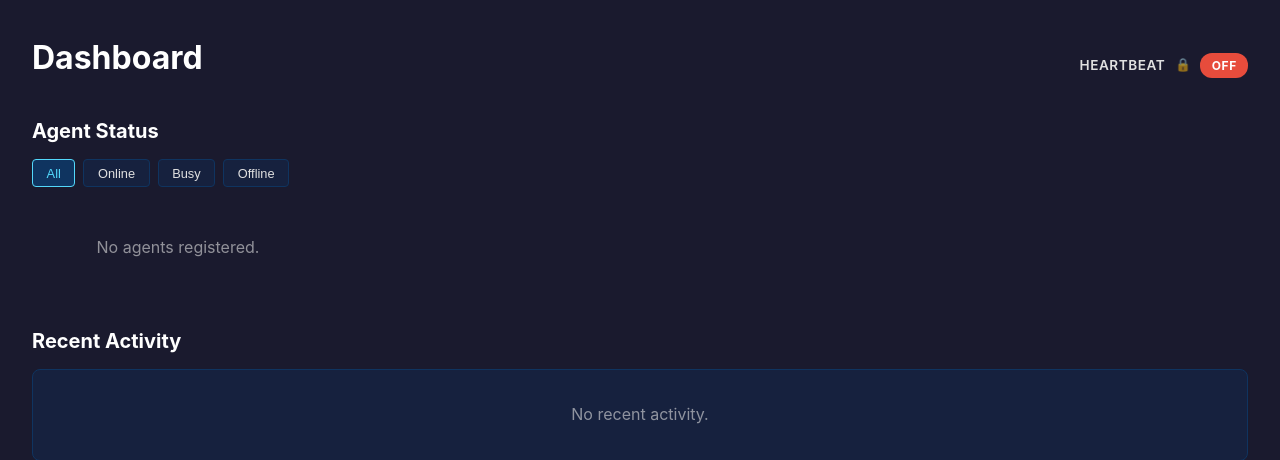
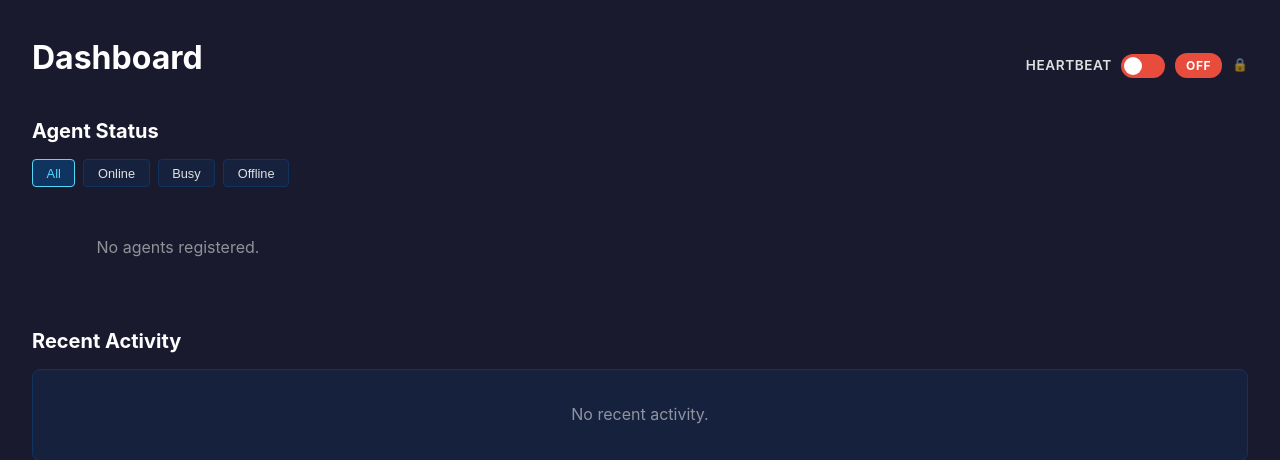
Before and after one commit to danielmajestic/cc-team-dashboard, a Flask app: page / in a window 1280 px wide. Shown: the part 65-525 px from the top of the page. Run offline with Flask 3, Linux system fonts and the light colour scheme; data that the repository does not hold is empty.

Commit message:
fix: public heartbeat shows frozen toggle slider matching admin style
Public visitors now see the same green toggle slider as admins (visually
identical) but non-clickable, with a lock emoji after the ON badge.

Co-Authored-By: Claude Opus 4.6 <noreply@anthropic.com>

```diff
--- a/static/css/style.css
+++ b/static/css/style.css
@@ -486,6 +486,11 @@ h2 {
     color: #fff;
 }
 
+.toggle-frozen {
+    pointer-events: none;
+    cursor: default;
+}
+
 .hb-lock {
     font-size: 0.8rem;
     opacity: 0.6;
--- a/static/js/dashboard.js
+++ b/static/js/dashboard.js
@@ -309,7 +309,7 @@
 
     function updateHeartbeatUI(active) {
         var badge = document.getElementById('heartbeat-badge');
-        var btn = document.getElementById('toggle-btn');
+        var btn = document.getElementById('toggle-btn') || document.getElementById('toggle-display');
 
         if (badge) {
             badge.textContent = active ? 'ON' : 'OFF';
--- a/templates/dashboard.html
+++ b/templates/dashboard.html
@@ -7,12 +7,15 @@
         <span class="heartbeat-label">Heartbeat</span>
         {% if is_admin %}
         <button class="toggle-btn" id="toggle-btn" title="Toggle heartbeat service">
-            <span class="toggle-indicator" id="toggle-indicator"></span>
+            <span class="toggle-indicator"></span>
         </button>
         {% else %}
-        <span class="hb-lock" title="Admin access required to toggle">&#x1F512;</span>
+        <span class="toggle-btn toggle-frozen" id="toggle-display" title="Admin access required to toggle">
+            <span class="toggle-indicator"></span>
+        </span>
         {% endif %}
         <span class="heartbeat-status-badge" id="heartbeat-badge">...</span>
+        {% if not is_admin %}<span class="hb-lock">&#x1F512;</span>{% endif %}
     </div>
 </div>
 
```
Also changed, not shown: tests/test_routes.py (+9 -5 lines).
